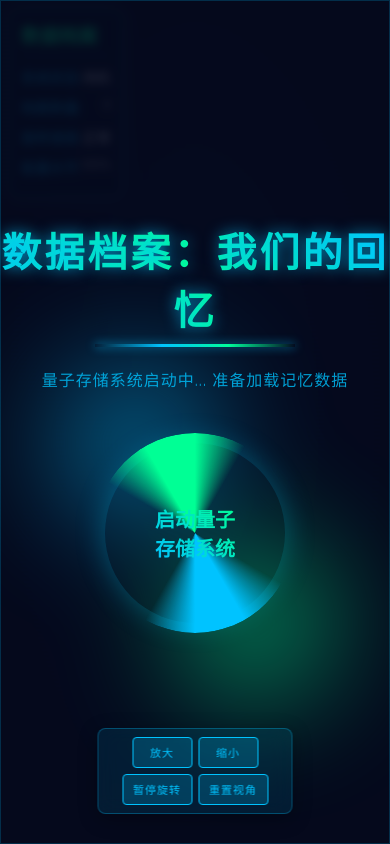
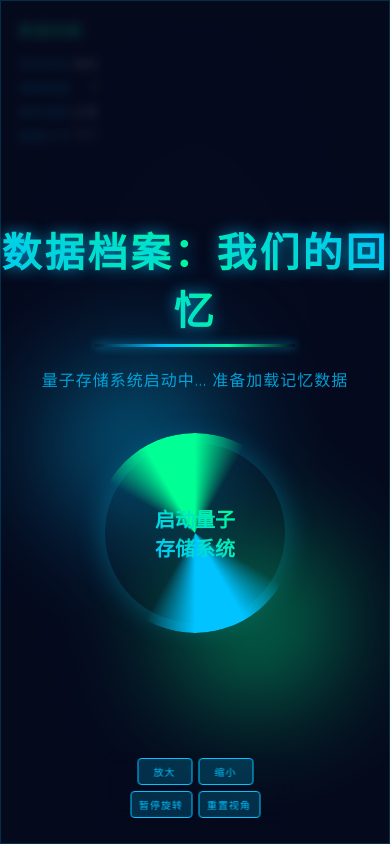
Before and after one commit to Crimater/-, a plain HTML site: page index.html in a window 390 px wide. Drawn offline with nearby package versions, Linux system fonts and the light colour scheme.

Commit message:
Add files via upload

```diff
--- a/index.html
+++ b/index.html
@@ -237,32 +237,29 @@
             border-color: #00ff95;
         }
 
-        /* 科幻数据面板 */
+        /* 科幻数据面板 - 已修改为透明无边框 */
         .data-panel {
             position: fixed;
-            top: 20px;
-            left: 20px;
-            background: rgba(5, 15, 30, 0.7);
-            border: 1px solid rgba(0, 195, 255, 0.3);
-            border-radius: 8px;
-            padding: 15px;
+            top: 15px;
+            left: 15px;
+            background: transparent;
+            padding: 10px;
             z-index: 5;
             backdrop-filter: blur(5px);
-            box-shadow: 0 0 15px rgba(0, 195, 255, 0.2);
             font-family: 'Rajdhani', sans-serif;
+            font-size: 0.85rem;
         }
 
         .data-panel h3 {
             color: #00ff95;
-            margin-bottom: 10px;
-            font-size: 1.2rem;
-            border-bottom: 1px solid rgba(0, 195, 255, 0.3);
-            padding-bottom: 5px;
+            margin-bottom: 8px;
+            font-size: 1rem;
+            padding-bottom: 3px;
         }
 
         .data-item {
-            margin: 8px 0;
-            font-size: 0.9rem;
+            margin: 5px 0;
+            font-size: 0.8rem;
             color: #00c3ff;
         }
 
@@ -341,35 +338,32 @@
             font-family: 'Rajdhani', sans-serif;
         }
 
-        /* 控制按钮 - 科幻风格 */
+        /* 控制按钮 - 科幻风格 - 已修改为透明无边框 */
         .controls {
             position: fixed;
-            bottom: 30px;
+            bottom: 20px;
             left: 50%;
             transform: translateX(-50%);
             display: flex;
-            gap: 12px;
+            gap: 10px;
             z-index: 50;
-            background: rgba(0, 195, 255, 0.1);
-            padding: 12px 20px;
-            border-radius: 8px;
+            background: transparent;
+            padding: 10px 15px;
             backdrop-filter: blur(10px);
-            border: 1px solid rgba(0, 195, 255, 0.3);
-            box-shadow: 0 5px 20px rgba(0, 0, 0, 0.3);
         }
 
         .control-btn {
             background: rgba(0, 195, 255, 0.2);
             border: 1px solid #00c3ff;
             color: #00c3ff;
-            padding: 10px 18px;
+            padding: 8px 15px;
             border-radius: 4px;
             cursor: pointer;
             transition: all 0.3s;
-            font-size: 14px;
+            font-size: 13px;
             font-weight: 500;
             white-space: nowrap;
-            min-width: 80px;
+            min-width: 70px;
             font-family: 'Rajdhani', sans-serif;
             letter-spacing: 1px;
         }
@@ -511,26 +505,6 @@
                 justify-content: center;
                 max-width: 90%;
                 gap: 8px;
-                padding: 10px 15px;
-                border-radius: 8px;
-            }
-
-            .control-btn {
-                padding: 8px 12px;
-                font-size: 12px;
-                min-width: 70px;
-            }
-
-            .data-panel {
-                top: 10px;
-                left: 10px;
-                padding: 10px;
-            }
-        }
-
-        @media (max-width: 480px) {
-            .controls {
-                gap: 6px;
                 padding: 8px 12px;
             }
 
@@ -538,6 +512,25 @@
                 padding: 6px 10px;
                 font-size: 11px;
                 min-width: 60px;
+            }
+
+            .data-panel {
+                top: 10px;
+                left: 10px;
+                padding: 8px;
+            }
+        }
+
+        @media (max-width: 480px) {
+            .controls {
+                gap: 6px;
+                padding: 6px 10px;
+            }
+
+            .control-btn {
+                padding: 5px 8px;
+                font-size: 10px;
+                min-width: 55px;
             }
         }
     </style>
@@ -553,7 +546,7 @@
     <!-- 粒子背景 -->
     <div id="particles-js"></div>
 
-    <!-- 科幻数据面板 -->
+    <!-- 科幻数据面板 - 已修改为透明无边框 -->
     <div class="data-panel">
         <h3>数据档案</h3>
         <div class="data-item">系统状态: <span class="data-value" id="systemStatus">待机</span></div>
```
